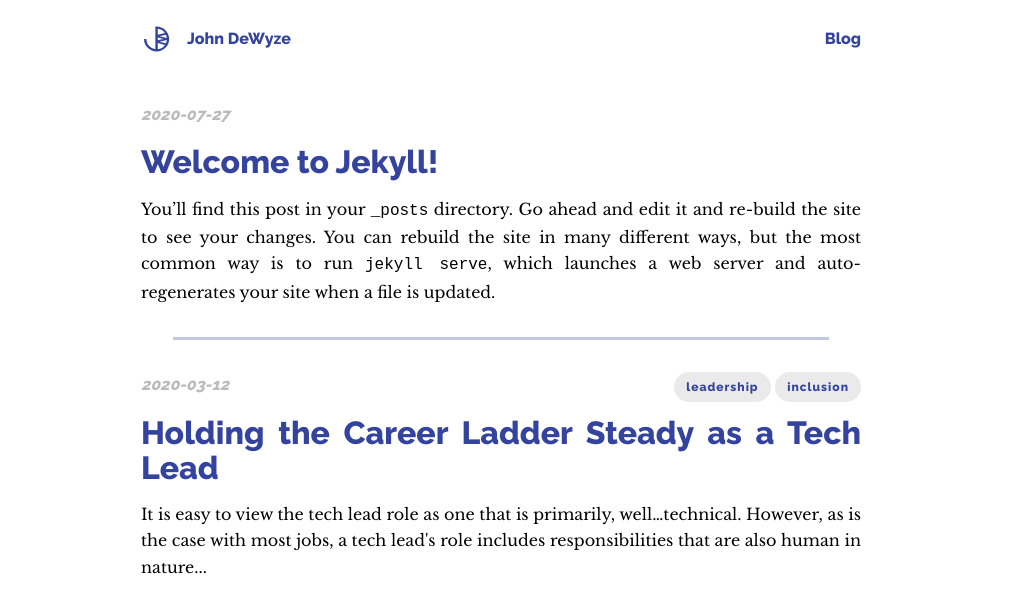
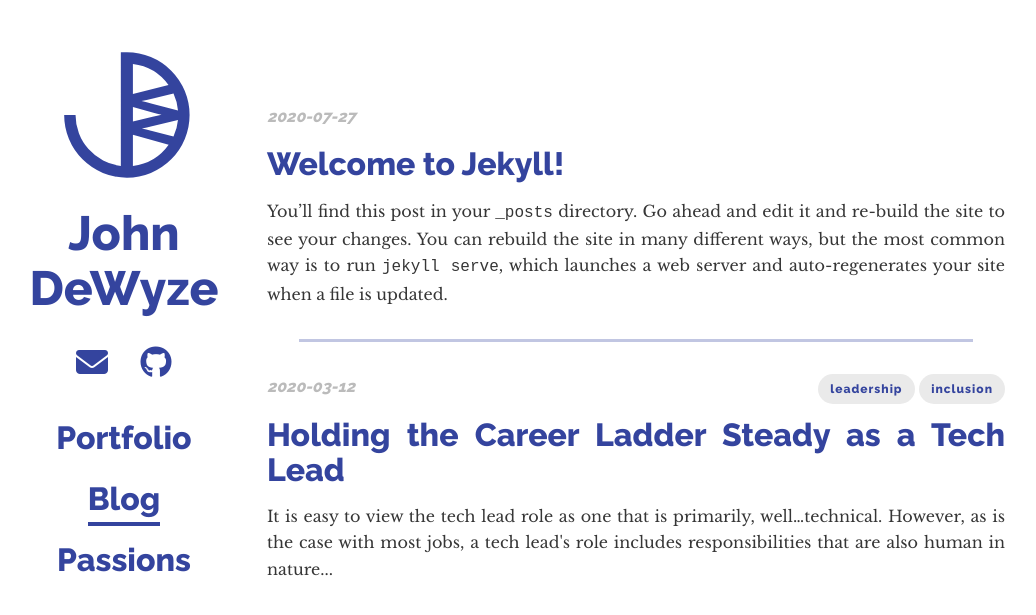
Before and after one commit to dewyze/dewyze.github.io, a Jekyll site: the page built from blog/index.html, in a window 1280 px wide. Shown: the top 615 px of the page, without its empty margins (139-1175 px from the left). Built offline with Jekyll 4.4.1, drawn with Linux system fonts in a browser that asks for light colours; nearby versions of some CDN libraries.

Commit message:
Remove top nav, make side nav sticky

```diff
--- a/_includes/side_nav.html
+++ b/_includes/nav.html
@@ -1,4 +1,4 @@
-<nav class="nav">
+<nav class="nav nav--side">
   <a href="/">{% include logo.html %}</a>
   <h2 class="text--centered">John DeWyze</h2>
   <div class="nav__menu nav__menu--justify-center">
--- a/_includes/top_nav.html
+++ /dev/null
@@ -1,13 +0,0 @@
-<nav class="nav--top nav__menu--horizontal">
-  <a class="nav__item--top" href="/">{% include logo.html %}</a>
-  <a
-    href="/"
-    class="nav__item--top nav__link blue_underline--hover blue_underline--small"
-    ><h4>John DeWyze</h4></a
-  >
-  <a
-    href="/blog"
-    class="nav__item--top nav__link blue_underline--hover blue_underline--small nav__item--right"
-    ><h4>Blog</h4></a
-  >
-</nav>
--- a/_layouts/default.html
+++ b/_layouts/default.html
@@ -3,7 +3,7 @@
 </head>
 <body>
   <div class="wrapper">
-    {% include side_nav.html %}
+    {% include nav.html %}
     <main class="page">
       {{ content }}
     </main>
--- a/_layouts/post.html
+++ b/_layouts/post.html
@@ -1,5 +1,5 @@
 ---
-layout: blog
+layout: default
 ---
 
 <article class="blog blog--post">
--- a/_scss/_nav.scss
+++ b/_scss/_nav.scss
@@ -11,20 +11,13 @@ nav {
   display: block;
 }
 
-.nav--top {
-  padding: 0px;
-  margin-top: 1rem;
-  height: 30px;
-  width: 100%;
-  display: flex;
+.nav--side {
+  padding-top: 2.5rem;
   box-sizing: border-box;
-
-  .nav__logo {
-    fill: $blue;
-    height: 1.875rem;
-    width: unset;
-    margin-right: 1rem;
-  }
+  height: 100vh;
+  position: -webkit-sticky;
+  position: sticky;
+  top: 0;
 }
 
 .nav__menu {
@@ -51,10 +44,6 @@ nav {
   box-sizing: border-box;
 }
 
-.nav__item-top {
-  display: inline-block;
-}
-
 .nav__item--vertical {
   padding: 0.75rem;
 }
--- a/_scss/_page.scss
+++ b/_scss/_page.scss
@@ -1,7 +1,7 @@
 .page {
   width: 100%;
   grid-area: page;
-  margin: 1.25rem auto;
+  margin: 3.5rem auto;
   color: #363636;
   padding: 0 0.5rem;
   box-sizing: border-box;
--- a/assets/css/main.scss
+++ b/assets/css/main.scss
@@ -30,7 +30,7 @@ ul {
   grid-template-areas: "nav page";
   grid-template-columns: 270px 1fr;
   max-width: 1024px;
-  margin: 40px auto 20px;
+  margin: 0 auto;
 }
 
 .wrapper--blog {
--- a/blog/index.html
+++ b/blog/index.html
@@ -1,5 +1,5 @@
 ---
-layout: blog
+layout: default
 ---
 
 <div class="blog listings">
```
